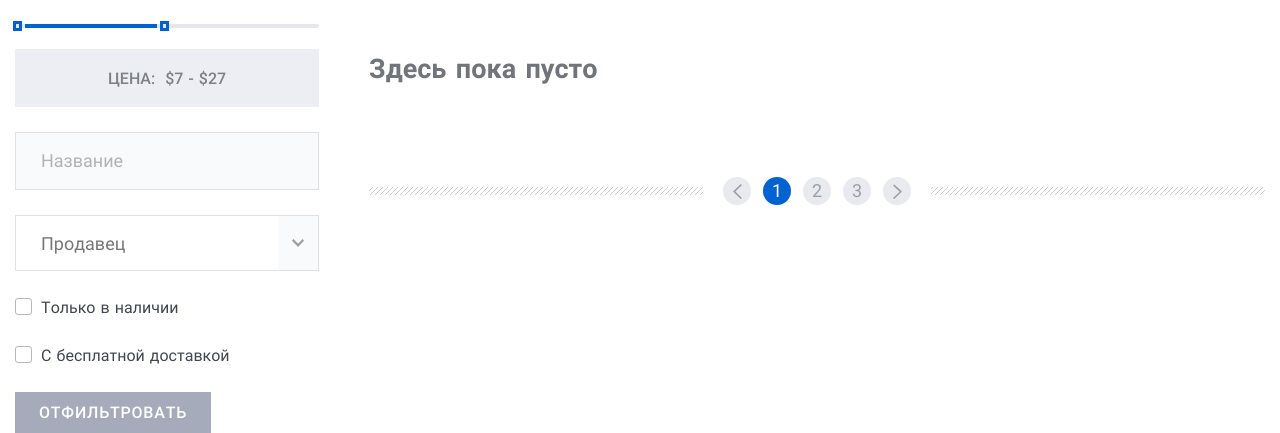
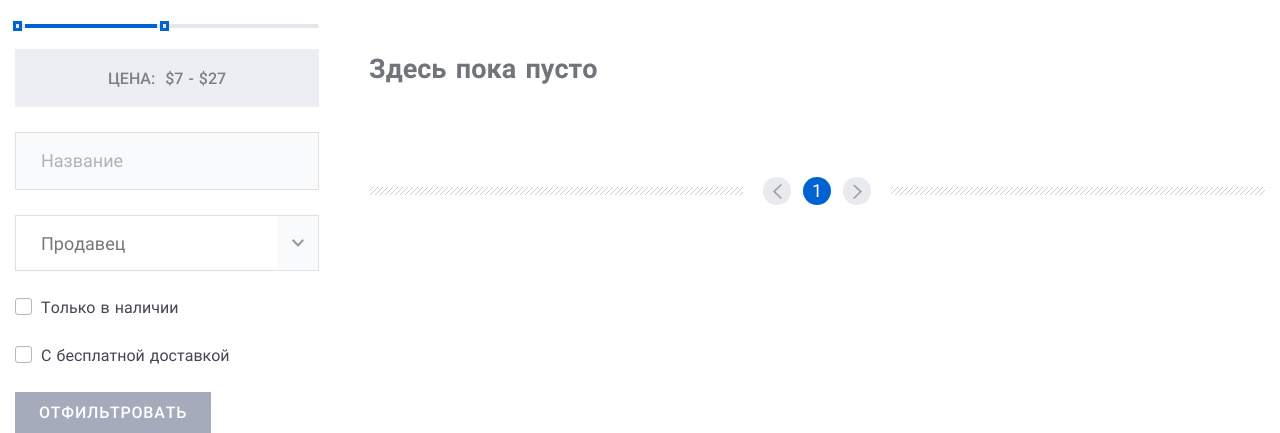
Before and after one commit to chegodaevvl/online_shop, a Django app: page /categories/1 in a window 1280 px wide. Shown: the part 529-962 px from the top of the page. Run offline with Django 3.2, Linux system fonts and the light colour scheme; data comes from the database, SQL or seed files in the repository.

Commit message:
Added pagination to goods list page

```diff
--- a/online_shop/app_categories/views.py
+++ b/online_shop/app_categories/views.py
@@ -1,9 +1,11 @@
-from django.views.generic import ListView
+from django.views.generic import TemplateView, ListView
 from django.views import View
 from django.shortcuts import render
+from django.core.paginator import Paginator
 from .models import Categories
 from .utils import get_featured_categories
 from app_goods.models import Goods
+from common.utils.utils import get_categories
 
 
 class CategoriesList(ListView):
@@ -17,8 +19,10 @@ class FeaturedCategoriesListView(ListView):
     template_name = 'app_categories/featured_categories.html'
 
 
-class GoodsList(View):
+class GoodsList(ListView):
+    context_object_name = 'goods'
+    template_name = 'app_goods/goods_list.html'
+    paginate_by = 8
 
-    def get(self, request, cat_id):
-        goods = Goods.objects.filter(categoryidx=cat_id)
-        return render(request, 'app_goods/goods_list.html', context={'goods': goods})
+    def get_queryset(self):
+        return Goods.objects.filter(categoryidx=self.kwargs['cat_id'])
--- a/online_shop/templates/app_goods/goods_list.html
+++ b/online_shop/templates/app_goods/goods_list.html
@@ -113,19 +113,28 @@
             <h2 class="empty-title">Здесь пока пусто</h2>
           {% endif %}
           <div class="Pagination">
-            <div class="Pagination-ins"><a class="Pagination-element Pagination-element_prev" href="#">
+            <div class="Pagination-ins">
+              {% if page_obj.has_previous %}
+                <a class="Pagination-element Pagination-element_prev" href="?page={{ page_obj.previous_page_number }}">
+              {% else %}
+                <a class="Pagination-element Pagination-element_prev" href="#">
+              {% endif %}
                   <img src="{% static 'assets/img/icons/prevPagination.svg' %}" alt="prevPagination.svg"/>
                 </a>
-            <a class="Pagination-element Pagination-element_current" href="#">
-              <span class="Pagination-text">1</span>
+              {% for page in paginator.page_range %}
+                {% if page_obj.number == page %}
+                  <a class="Pagination-element Pagination-element_current" href="?page={{ page }}">
+                {% else %}
+                  <a class="Pagination-element" href="?page={{ page }}">
+                {% endif %}
+                    <span class="Pagination-text">{{ page }}</span>
                   </a>
-            <a class="Pagination-element" href="#">
-              <span class="Pagination-text">2</span>
-            </a>
-            <a class="Pagination-element" href="#">
-              <span class="Pagination-text">3</span>
-            </a>
+              {% endfor %}
+              {% if page_obj.has_next %}
+                <a class="Pagination-element Pagination-element_prev" href="?page={{ page_obj.next_page_number }}">
+              {% else %}
                 <a class="Pagination-element Pagination-element_prev" href="#">
+              {% endif %}
                   <img src="{% static 'assets/img/icons/nextPagination.svg' %}" alt="nextPagination.svg"/>
                 </a>
             </div>
--- a/online_shop/templates/app_payment/payment_data_request.html
+++ b/online_shop/templates/app_payment/payment_data_request.html
@@ -1,9 +1,5 @@
-{#{% extends "shop/base.html" %}#}
-{% block title %}
-    Block title
-{% endblock %}
+{% extends "base.html" %}
 {% block content %}
-
     <div class="order-info">
         <h3>Payment data</h3>
         <p>The total amount of the order: ${{ cart.get_total_price }}</p>
--- a/online_shop/templates/header.html
+++ b/online_shop/templates/header.html
@@ -131,7 +131,7 @@
               <div class="CategoriesButton-link">
                 <a href="/categories/{{ category.id }}">
                   <div class="CategoriesButton-icon">
-                    <img src="media/{{ category.categoryimg }}" alt="{{ category.id }}"/>
+                    <img src="/media/{{ category.categoryimg }}" alt="{{ category.id }}"/>
                   </div>
                   <span class="CategoriesButton-text">{{ category.categoryname }}</span>
                 </a>
@@ -140,7 +140,7 @@
                   <div class="CategoriesButton-submenu">
                     <a class="CategoriesButton-link" href="/categories/{{ child.id }}">
                       <div class="CategoriesButton-icon">
-                        <img src="media/{{ child.categoryimg }}" alt="{{ child.id }}"/>
+                        <img src="/media/{{ child.categoryimg }}" alt="{{ child.id }}"/>
                       </div>
                       <span class="CategoriesButton-text">{{ child.categoryname }}</span>
                     </a>
```
Lines whose indentation alone changed are shown as unchanged.
